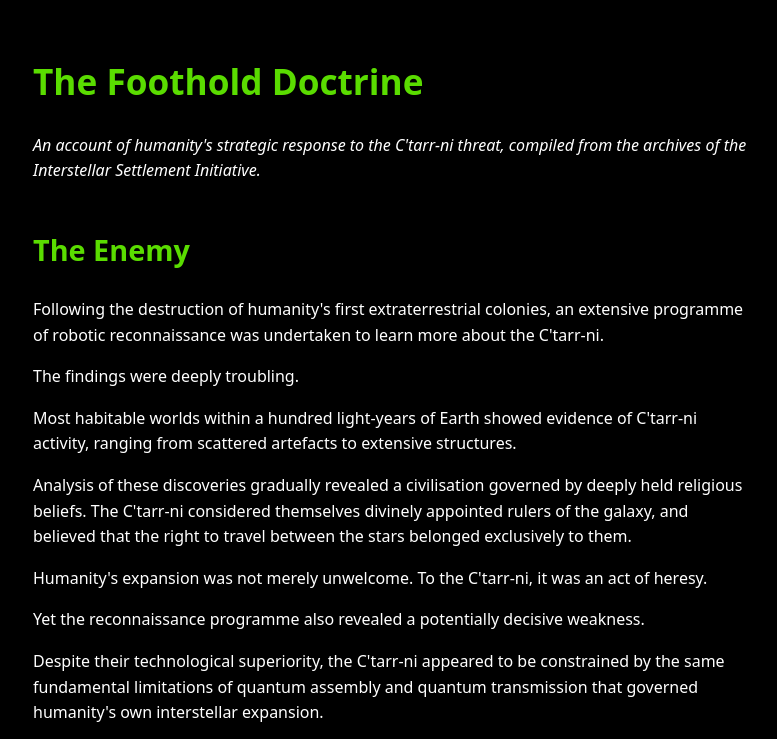
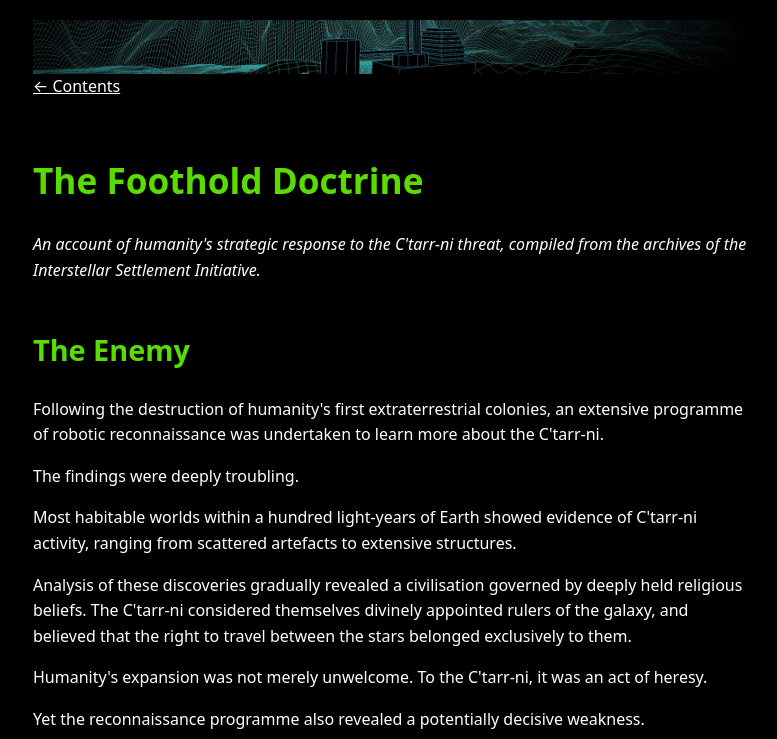
Before and after one commit to jk0791/exodefender-lore, a plain HTML site: page foothold-doctrine.html in a window 1280 px wide. Shown: the top 739 px of the page, without its empty margins (247-1024 px from the left). Drawn offline with Linux system fonts and the light colour scheme.

Commit message:
Refactor code structure for improved readability and maintainability

```diff
--- a/foothold-doctrine.html
+++ b/foothold-doctrine.html
@@ -4,10 +4,11 @@
     <meta charset="UTF-8">
     <meta name="viewport" content="width=device-width, initial-scale=1.0">
     <title>The Foothold Doctrine - Exo Defender</title>
-    <link rel="stylesheet" href="styles.css?v=2">
+    <link rel="stylesheet" href="styles.css?v=3">
 </head>
 <body>
-
+<div class="hero-banner article-banner"></div>
+<nav><a href="index.html">← Contents</a></nav>
 <main>
 
     <h1>The Foothold Doctrine</h1>
--- a/styles.css
+++ b/styles.css
@@ -90,3 +90,14 @@ a:hover {
     background-position: left center;
     background-size: contain;
 }
+
+.article-banner {
+    width: 100%;
+    height: auto;
+    aspect-ratio: 1600 / 120;
+    background-image: url("images/banner_article.png");
+    background-size: contain;
+    background-position: left center;
+    background-repeat: no-repeat;
+    opacity: 0.8;
+}
```
Also changed, not shown: exo57-striker.html (+3 -3 lines), interstellar-travel.html (+2 -1 lines), new-dawn.html (+2 -1 lines), overview.html (+4 -2 lines), images/banner_article.png (added).
